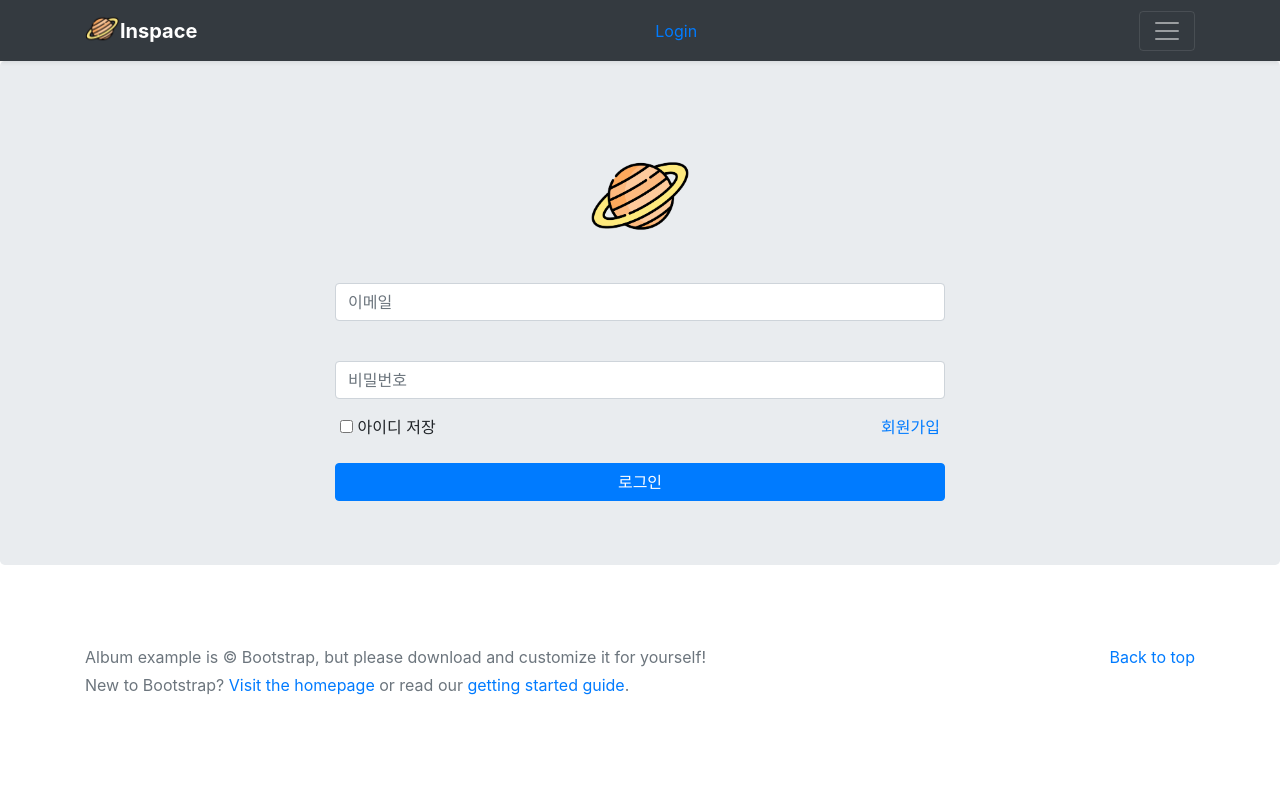
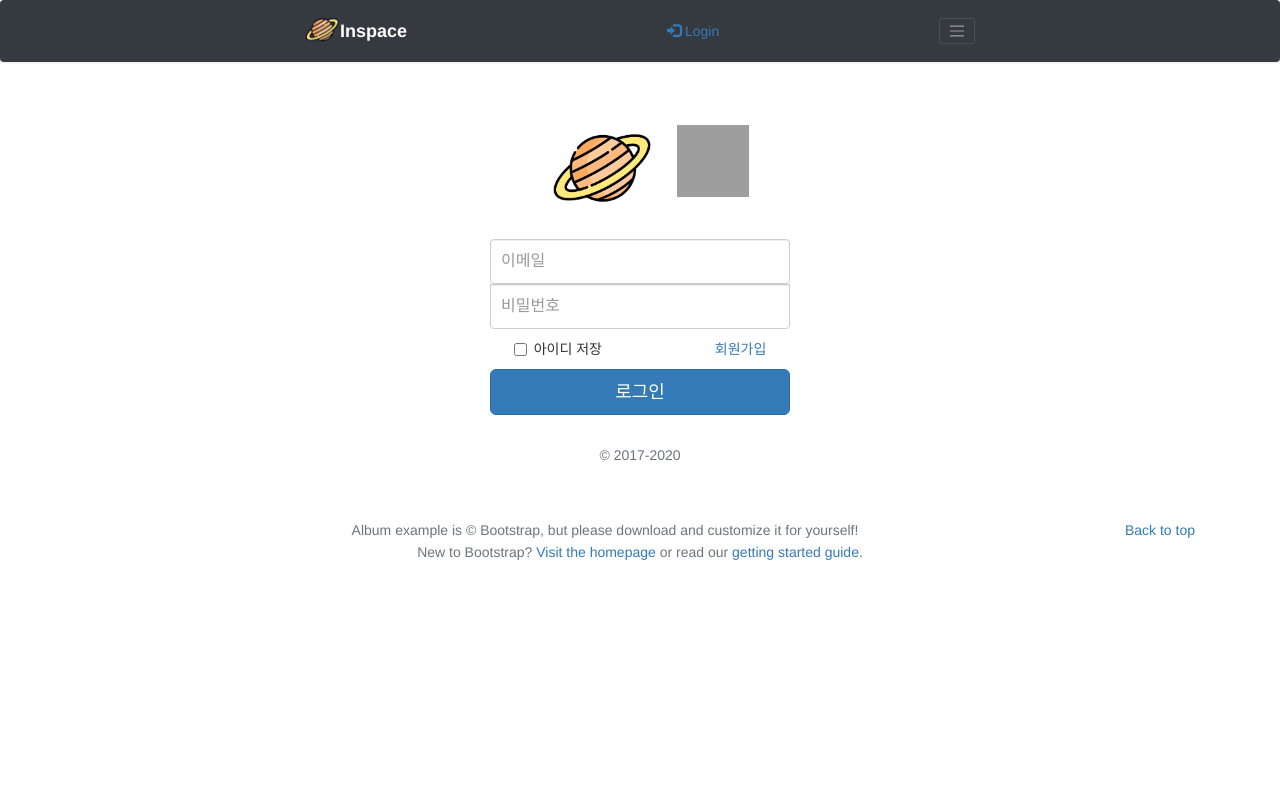
Before and after one commit to BE1NG/inspace, a Django app: page /inspace/signin/ in a window 1280 px wide. Run offline with Django 3.2, Linux system fonts and the light colour scheme; some libraries are stand-ins or nearby versions; grey boxes are pictures that could not be loaded.

Commit message:
로그인 회원가입 수정

```diff
--- a/inspace/urls.py
+++ b/inspace/urls.py
@@ -22,9 +22,9 @@ urlpatterns = [
     path('inspace/write/', views.write),
     path('coord_to_address/', views.coord_to_address),
     path('inspace/signup/', views.signup),
+    path('signup/check_id/', views.check_id),
     path('inspace/signin/', views.signin),
     path('inspace/signout/', views.signout),
     path('inspace/mypage/', views.mypage),
     path('inspace/upload/', views.upload),
-
 ]
--- a/inspace/views.py
+++ b/inspace/views.py
@@ -20,10 +20,24 @@ def signup(request):
             user = User(email=email, name=name, password=password, phone=phone)
             user.save()
             return HttpResponseRedirect('/inspace/signin/')
-        return render(request, 'signup_id_exist.html', {msg : '중복 아이디'})
+        return render(request, 'signup_id_exist.html', {'msg' : '중복 아이디'})
         # return HttpResponseRedirect('/inspace/signup/')
     # 회원가입을 위한 양식(HTML) 전송
     return render(request, 'signup.html')
+
+# 아이디 중복검사
+def check_id(request):
+    email = request.GET.get('email')
+    try:
+            User.objects.get(email=email)
+    except:
+        return JsonResponse({'code':'아이디 중복 확인', 'msg':email + ' 사용 가능한 아이디입니다.'})
+    return JsonResponse({'code':'아이디 중복 확인', 'msg': '중복된 아이디입니다.'})
+    # DB 값 비교
+
+    # result = {'code':'아이디 중복 확인', 'msg':email + ' 사용 가능한 아이디입니다.'}
+
+    # return JsonResponse(result)
 
 # 로그인
 def signin(request):
--- a/templates/signin.html
+++ b/templates/signin.html
@@ -1,33 +1,91 @@
 {% extends 'base.html' %}
 {% block content %}
+<style>
+    html,
+    body {
+        height: 100%;
+        background-color: #f5f5f5;
+    }
 
-<div class="jumbotron">
-    <div class="container text-center">
-        <form method="post" action="/inspace/signin/">
+    .form-signin {
+        width: 100%;
+        max-width: 330px;
+        padding: 15px;
+        margin: auto;
+    }
+
+    .form-signin .checkbox {
+        font-weight: 400;
+    }
+
+    .form-signin .form-control {
+        position: relative;
+        box-sizing: border-box;
+        height: auto;
+        padding: 10px;
+        font-size: 16px;
+    }
+
+    .form-signin .form-control:focus {
+        z-index: 2;
+    }
+
+    .form-signin input[type="email"] {
+        margin-bottom: -1px;
+        border-bottom-right-radius: 0;
+        border-bottom-left-radius: 0;
+    }
+
+    .form-signin input[type="password"] {
+        margin-bottom: 10px;
+        border-top-left-radius: 0;
+        border-top-right-radius: 0;
+    }
+</style>
+
+<link href="../assets/dist/css/bootstrap.min.css" rel="stylesheet">
+
+<style>
+    .bd-placeholder-img {
+        font-size: 1.125rem;
+        text-anchor: middle;
+        -webkit-user-select: none;
+        -moz-user-select: none;
+        -ms-user-select: none;
+        user-select: none;
+    }
+
+    @media (min-width: 768px) {
+        .bd-placeholder-img-lg {
+            font-size: 3.5rem;
+        }
+    }
+</style>
+<!-- Custom styles for this template -->
+<link href="signin.css" rel="stylesheet">
+</head>
+
+<body class="text-center">
+
+    <form class="form-signin" method="post" action="/inspace/signin/">
+        <img src="/static/login_icon.png" width="142px" height="142px">
         {% csrf_token %}
-            <div class="form-group">
-                <img src="/static/login_icon.png" width="142px" height="142px">
-                <p></p>
-                <input type="text" class="form-control" id="email" name="email" placeholder="이메일"">
-            </div>
-            <div class="form-group">
-                <label for="pwd"></label>
+        <img class="mb-4" src="../assets/brand/bootstrap-solid.svg" alt="" width="72" height="72">
+        <label for="inputEmail" class="sr-only">Email address</label>
+        <input type="text" class="form-control" id="email" name="email" placeholder="이메일">
+        <label for="inputPassword" class="sr-only">Password</label>
         <input type="password" class="form-control" id="password" name="password" placeholder="비밀번호">
-            </div>
         <div class="checkbox mb-3">
             <label>
                 <input type="checkbox" value="remember-me"> 아이디 저장
+                &nbsp; &nbsp;  &nbsp;  &nbsp;  &nbsp; &nbsp; &nbsp;  &nbsp;  &nbsp;  &nbsp; &nbsp; &nbsp;  &nbsp;  &nbsp;
+                <a href="/inspace/signup/" class="link_find">회원가입</a>
             </label>
-                &nbsp; &nbsp;  &nbsp;  &nbsp;  &nbsp;  &nbsp; &nbsp; &nbsp; &nbsp; &nbsp; &nbsp; &nbsp; &nbsp; &nbsp; &nbsp; &nbsp; &nbsp; &nbsp; &nbsp;
-                &nbsp; &nbsp;  &nbsp;  &nbsp;  &nbsp;  &nbsp; &nbsp; &nbsp; &nbsp; &nbsp; &nbsp; &nbsp; &nbsp; &nbsp; &nbsp; &nbsp; &nbsp; &nbsp; &nbsp;
-                &nbsp; &nbsp;  &nbsp;  &nbsp;  &nbsp;  &nbsp; &nbsp; &nbsp; &nbsp; &nbsp; &nbsp;
-                <span class="txt_find">
-                    <a href="/inspace/signup/" class="link_find">회원가입</a>
-                  </span>
         </div>
-            <button class="btn btn-primary btn-block" id="signin">로그인</button>
+        <button class="btn btn-lg btn-primary btn-block" type="submit">로그인</button>
+        <p class="mt-5 mb-3 text-muted">&copy; 2017-2020</p>
     </form>
-    </div>
-</div>
+</body>
 
+</html>
 {% endblock %}
--- a/templates/signup_id_exist.html
+++ b/templates/signup_id_exist.html
@@ -1,4 +1,4 @@
 <script>
     alert('{{ msg }}');
-    location = '/inspace/signin/';
+    location = '/inspace/signup/';
 </script>
```
Also changed, not shown: templates/signup.html (+19 -3 lines), db.sqlite3. Lines whose indentation alone changed are shown as unchanged.
